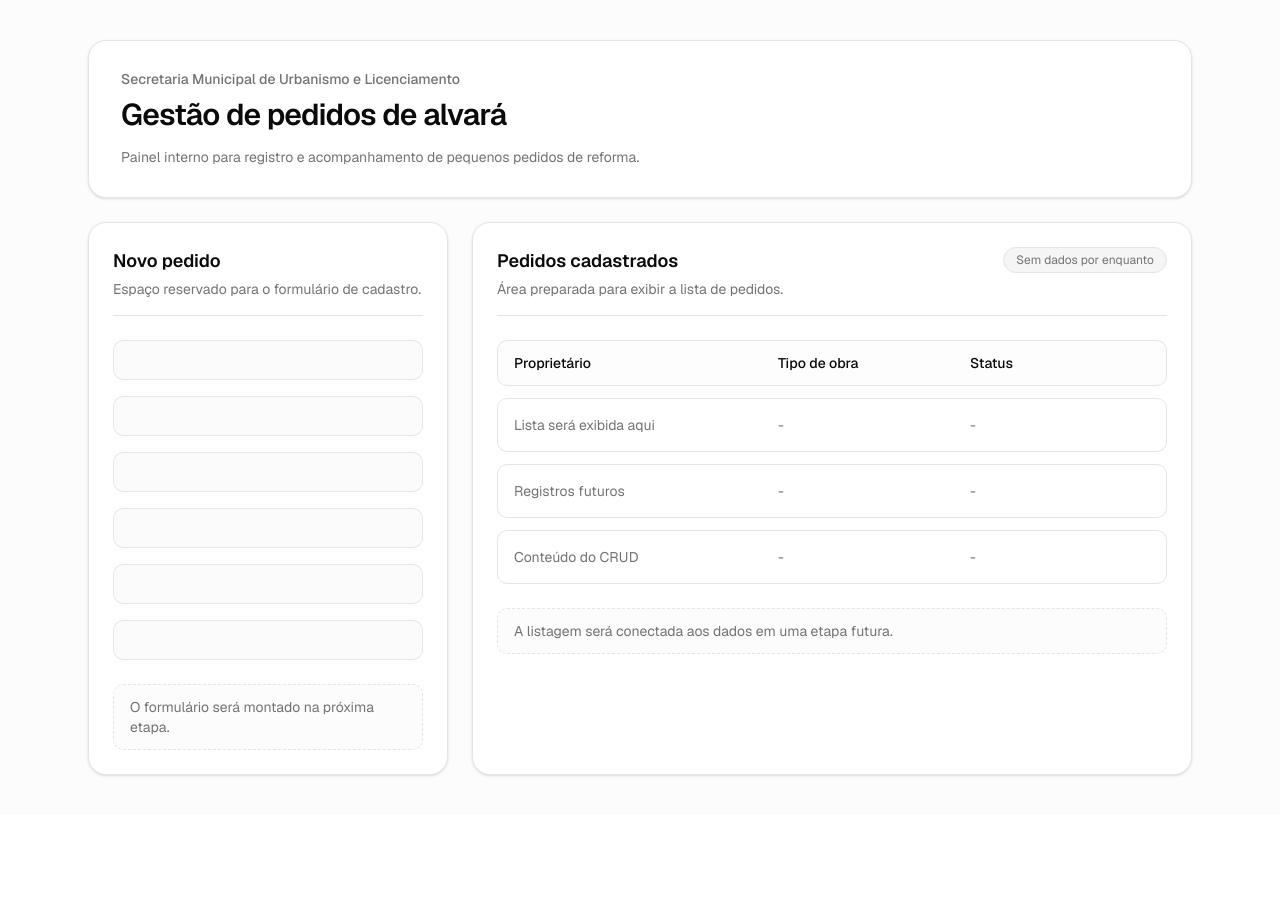
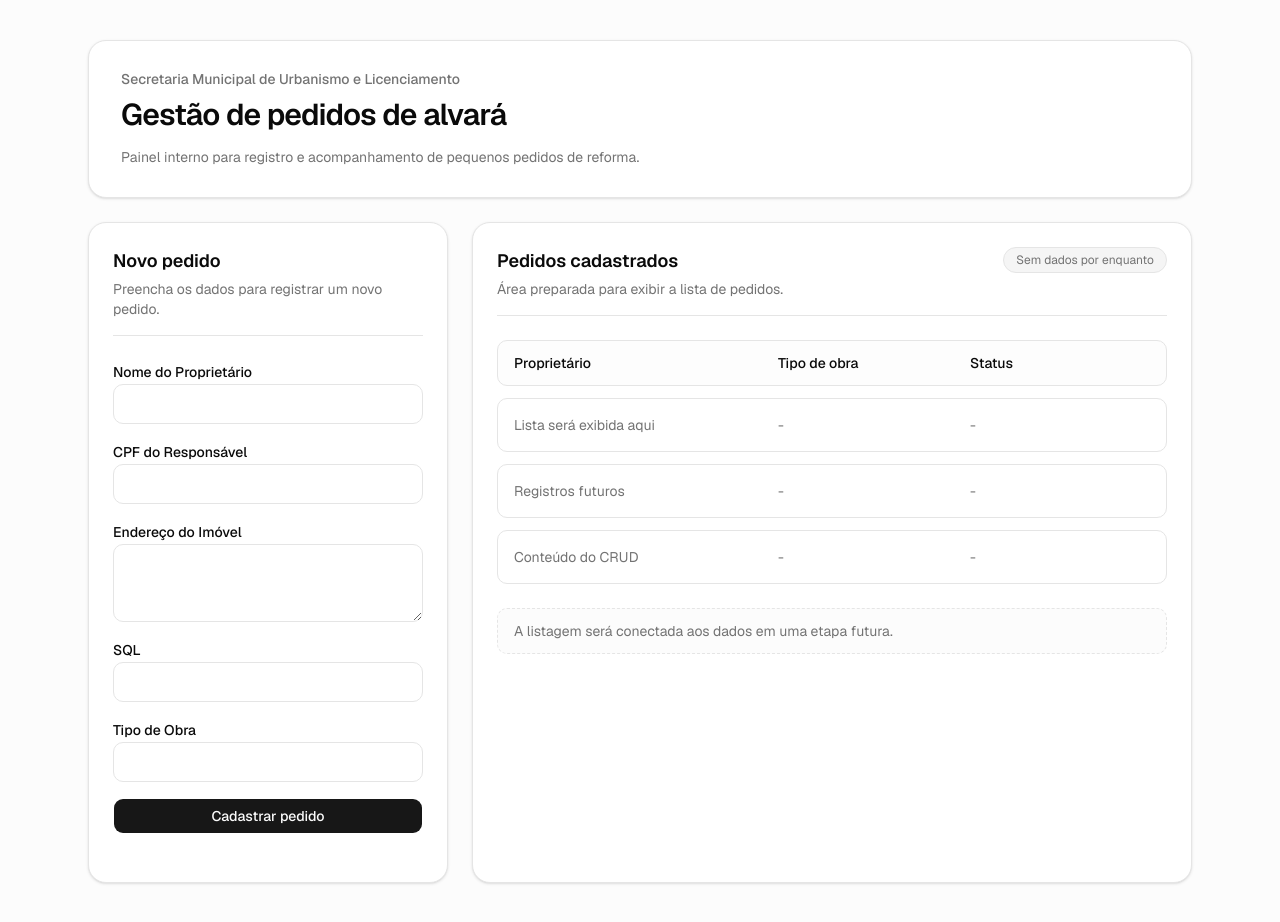
Before and after one commit to Breqsz/teste-tecnico, a Next.js app: page / in a window 1280 px wide. Before the commit the page ends 815 px from the top, so only its background shows below. Built offline with nearby package versions, Linux system fonts and the light colour scheme.

Commit message:
Form Front iniciado

```diff
--- a/app/page.tsx
+++ b/app/page.tsx
@@ -1,3 +1,5 @@
+import { RequestForm } from "@/components/request-form"
+
 export default function Page() {
   return (
     <main className="min-h-screen bg-muted/30">
@@ -20,24 +22,11 @@ export default function Page() {
             <div className="border-b pb-4">
               <h2 className="text-lg font-semibold">Novo pedido</h2>
               <p className="mt-1 text-sm text-muted-foreground">
-                Espaço reservado para o formulário de cadastro.
+                Preencha os dados para registrar um novo pedido.
               </p>
             </div>
 
-            <div className="space-y-4 py-6">
-              <div className="h-10 rounded-lg border bg-muted/40" />
-              <div className="h-10 rounded-lg border bg-muted/40" />
-              <div className="h-10 rounded-lg border bg-muted/40" />
-              <div className="h-10 rounded-lg border bg-muted/40" />
-              <div className="h-10 rounded-lg border bg-muted/40" />
-              <div className="h-10 rounded-lg border bg-muted/40" />
-            </div>
-
-            <div className="rounded-lg border border-dashed bg-muted/30 px-4 py-3">
-              <p className="text-sm text-muted-foreground">
-                O formulário será montado na próxima etapa.
-              </p>
-            </div>
+            <RequestForm />
           </div>
 
           <div className="rounded-2xl border bg-background p-6 shadow-sm">
--- /dev/null
+++ b/components/request-form.tsx
@@ -0,0 +1,106 @@
+"use client"
+
+import { useState } from "react"
+
+import { Button } from "@/components/ui/button"
+
+const initialForm = {
+  ownerName: "",
+  cpf: "",
+  address: "",
+  sql: "",
+  type: "",
+}
+
+export function RequestForm() {
+  const [formData, setFormData] = useState(initialForm)
+
+  function handleChange(
+    event: React.ChangeEvent<HTMLInputElement | HTMLTextAreaElement>
+  ) {
+    const { name, value } = event.target
+
+    setFormData((current) => ({
+      ...current,
+      [name]: value,
+    }))
+  }
+
+  function handleSubmit(event: React.FormEvent<HTMLFormElement>) {
+    event.preventDefault()
+  }
+
+  return (
+    <form className="space-y-4 py-6" onSubmit={handleSubmit}>
+      <div className="space-y-2">
+        <label className="text-sm font-medium" htmlFor="ownerName">
+          Nome do Proprietário
+        </label>
+        <input
+          id="ownerName"
+          name="ownerName"
+          value={formData.ownerName}
+          onChange={handleChange}
+          className="flex h-10 w-full rounded-lg border bg-background px-3 text-sm outline-none transition focus-visible:border-ring focus-visible:ring-3 focus-visible:ring-ring/50"
+        />
+      </div>
+
+      <div className="space-y-2">
+        <label className="text-sm font-medium" htmlFor="cpf">
+          CPF do Responsável
+        </label>
+        <input
+          id="cpf"
+          name="cpf"
+          value={formData.cpf}
+          onChange={handleChange}
+          className="flex h-10 w-full rounded-lg border bg-background px-3 text-sm outline-none transition focus-visible:border-ring focus-visible:ring-3 focus-visible:ring-ring/50"
+        />
+      </div>
+
+      <div className="space-y-2">
+        <label className="text-sm font-medium" htmlFor="address">
+          Endereço do Imóvel
+        </label>
+        <textarea
+          id="address"
+          name="address"
+          value={formData.address}
+          onChange={handleChange}
+          rows={3}
+          className="flex w-full rounded-lg border bg-background px-3 py-2 text-sm outline-none transition focus-visible:border-ring focus-visible:ring-3 focus-visible:ring-ring/50"
+        />
+      </div>
+
+      <div className="space-y-2">
+        <label className="text-sm font-medium" htmlFor="sql">
+          SQL
+        </label>
+        <input
+          id="sql"
+          name="sql"
+          value={formData.sql}
+          onChange={handleChange}
+          className="flex h-10 w-full rounded-lg border bg-background px-3 text-sm outline-none transition focus-visible:border-ring focus-visible:ring-3 focus-visible:ring-ring/50"
+        />
+      </div>
+
+      <div className="space-y-2">
+        <label className="text-sm font-medium" htmlFor="type">
+          Tipo de Obra
+        </label>
+        <input
+          id="type"
+          name="type"
+          value={formData.type}
+          onChange={handleChange}
+          className="flex h-10 w-full rounded-lg border bg-background px-3 text-sm outline-none transition focus-visible:border-ring focus-visible:ring-3 focus-visible:ring-ring/50"
+        />
+      </div>
+
+      <Button className="w-full" size="lg" type="submit">
+        Cadastrar pedido
+      </Button>
+    </form>
+  )
+}
```
